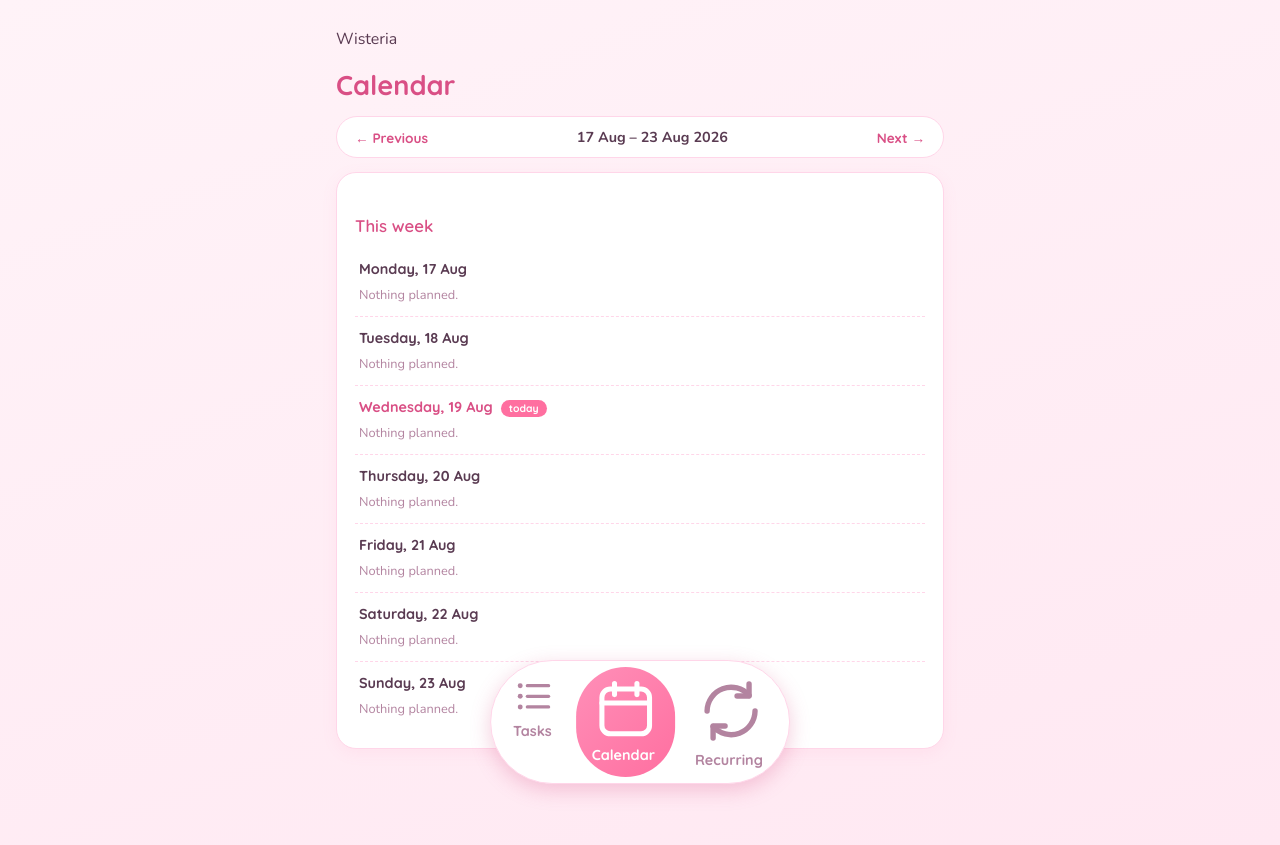
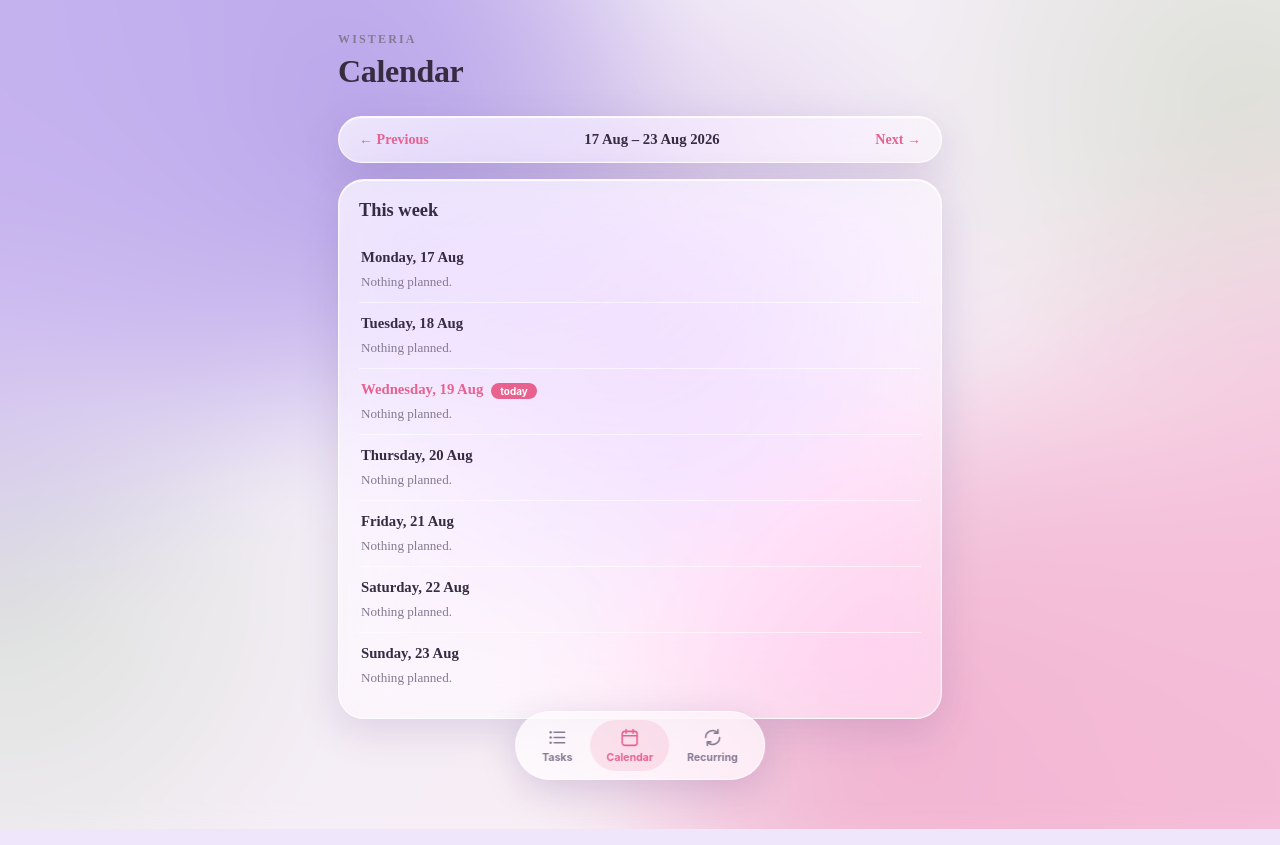
Before and after one commit to kilonalimo/study-organiser, a Flask app: page /calendar in a window 1280 px wide. Run offline with Flask 3, Linux system fonts and the light colour scheme; data that the repository does not hold is empty.

Commit message:
Redesign

```diff
--- a/static/style.css
+++ b/static/style.css
@@ -1,129 +1,144 @@
-@import url('https://fonts.googleapis.com/css2?family=Quicksand:wght@500;600;700&family=Nunito:wght@400;600;700&display=swap');
-
 :root {
-    --student: #ff6fa0;      /* pink */
-    --ta: #b183e0;           /* lavender */
-    --guild: #ff9f6e;  /* peach */
-    --bg: #fff3f8;
-    --card: #ffffff;
-    --text: #5a3b52;
-    --muted: #b384a0;
-    --border: #ffd6e9;
-    --accent: #ff6fa0;
-    --accent-dark: #d94f85;
+    --rose: #e8618f;       /* Student */
+    --lavender: #8f7bc4;   /* TA */
+    --blue: #5b8fd9;       /* Guild */
+    --text: #362c42;
+    --muted: #857a92;
+    --glass: rgba(255,255,255,0.38);
+    --glass-strong: rgba(255,255,255,0.7);
+    --glass-border: rgba(255,255,255,0.8);
+    --serif: "Times New Roman", Times, "Baskerville", "Baskerville Old Face", "GFS Baskerville", "Libre Baskerville", Georgia, serif;
 }
 
-* { box-sizing: border-box; }
+* { box-sizing: border-box; -webkit-tap-highlight-color: transparent; }
+html, body { height: 100%; }
 
-.bottomnav {
-    position: fixed;
-    left: 50%;
-    bottom: calc(16px + env(safe-area-inset-bottom));
-    transform: translateX(-50%);
-    display: flex;
-    gap: 4px;
-    background: white;
-    padding: 6px;
-    border-radius: 999px;
-    box-shadow: 0 6px 20px rgba(217, 79, 133, 0.28);
-    border: 1.5px solid var(--border);
-    z-index: 100;
+body {
+    font-family: var(--serif);
+    color: var(--text);
+    margin: 0;
+    min-height: 100vh;
+    position: relative;
+    overflow-x: hidden;
 }
 
-.bottomnav a {
-    text-decoration: none;
-    font-family: 'Quicksand', sans-serif;
-    font-weight: 700;
-    font-size: 0.9rem;
-    color: var(--muted);
-    padding: 8px 16px;
-    border-radius: 999px;
+/* Soft out-of-focus "wisteria" backdrop — a gentle diagonal wash, lavender
+   in the top-left melting into blush pink at the bottom-right, with a
+   whisper of green. No photo, just a few large, softly blurred gradients. */
+.bg {
+    position: fixed;
+    inset: -12%;
+    z-index: -1;
+    background:
+        radial-gradient(circle at 8%  8%,  #c3b3ea 0%, transparent 34%),
+        radial-gradient(circle at 22% 4%,  #b8a6e6 0%, transparent 30%),
+        radial-gradient(circle at 4%  26%, #cdb9ec 0%, transparent 30%),
+        radial-gradient(circle at 30% 20%, #a897dd 0%, transparent 28%),
+        radial-gradient(circle at 50% 40%, #d3bfe6 0%, transparent 36%),
+        radial-gradient(circle at 92% 90%, #f0bcd6 0%, transparent 34%),
+        radial-gradient(circle at 78% 96%, #eeb3cf 0%, transparent 30%),
+        radial-gradient(circle at 96% 68%, #f3c6dc 0%, transparent 30%),
+        radial-gradient(circle at 68% 84%, #e8aecb 0%, transparent 28%),
+        radial-gradient(circle at 88% 20%, rgba(172,196,160,0.35) 0%, transparent 22%),
+        radial-gradient(circle at 10% 70%, rgba(172,196,160,0.3) 0%, transparent 22%),
+        linear-gradient(135deg, #f1ecfb 0%, #f4eef6 45%, #fbeef2 100%);
+    filter: blur(38px) saturate(1.1);
 }
 
-.bottomnav a.active {
-    color: white;
-    background: linear-gradient(135deg, #ff8fb8, #ff6fa0);
+.content {
+    max-width: 640px;
+    margin: 0 auto;
+    padding: 32px 18px calc(110px + env(safe-area-inset-bottom));
 }
 
-body {
-    font-family: 'Nunito', -apple-system, BlinkMacSystemFont, "Segoe UI", sans-serif;
-    background: linear-gradient(160deg, #fff3f8 0%, #ffe8f2 100%);
-    color: var(--text);
-    max-width: 640px;
-    margin: 0 auto;
-    padding: 28px 16px calc(96px + env(safe-area-inset-bottom));
-    min-height: 100vh;
+.eyebrow-row {
+    display: flex;
+    align-items: center;
+    justify-content: space-between;
+    flex-wrap: wrap;
+    gap: 8px;
+    margin-bottom: 6px;
+}
+
+.eyebrow {
+    font-size: 0.75rem;
+    font-weight: 700;
+    letter-spacing: 0.18em;
+    color: var(--muted);
+    text-transform: uppercase;
 }
 
 h1 {
-    font-family: 'Quicksand', sans-serif;
+    font-size: 2rem;
     font-weight: 700;
-    font-size: 1.7rem;
-    margin-bottom: 4px;
-    color: var(--accent-dark);
-    display: flex;
-    align-items: center;
-    gap: 8px;
+    letter-spacing: -0.01em;
+    margin: 2px 0 26px;
+    color: var(--text);
 }
 
 h2 {
-    font-family: 'Quicksand', sans-serif;
-    font-weight: 600;
-    font-size: 1.05rem;
-    color: var(--accent-dark);
-    margin: 24px 0 12px;
-    display: flex;
-    align-items: center;
-    gap: 6px;
+    font-size: 1.15rem;
+    font-weight: 700;
+    color: var(--text);
+    margin: 0 0 16px;
 }
 
-section.add-task, section.task-list {
-    background: var(--card);
-    border: 1.5px solid var(--border);
-    border-radius: 20px;
-    padding: 18px;
-    margin-top: 14px;
-    box-shadow: 0 4px 16px rgba(255, 111, 160, 0.08);
+.glass {
+    position: relative;
+    background:
+        linear-gradient(155deg, rgba(255,255,255,0.55), rgba(255,255,255,0.12) 55%),
+        var(--glass);
+    backdrop-filter: blur(34px) saturate(1.9);
+    -webkit-backdrop-filter: blur(34px) saturate(1.9);
+    border: 1px solid var(--glass-border);
+    border-radius: 26px;
+    padding: 20px;
+    margin-top: 16px;
+    box-shadow:
+        0 12px 40px rgba(90, 60, 130, 0.16),
+        inset 0 1px 1px rgba(255,255,255,0.9),
+        inset 0 0 0 1px rgba(255,255,255,0.12);
+    overflow: hidden;
 }
 
 form label {
     display: block;
-    font-size: 0.85rem;
+    font-size: 0.82rem;
     font-weight: 600;
     color: var(--muted);
-    margin-bottom: 12px;
+    margin-bottom: 14px;
 }
 
 form input, form select {
     display: block;
     width: 100%;
-    margin-top: 5px;
-    padding: 9px 12px;
-    border: 1.5px solid var(--border);
-    border-radius: 12px;
+    margin-top: 6px;
+    padding: 11px 13px;
+    border: 1px solid rgba(255,255,255,0.85);
+    border-radius: 14px;
     font-size: 1rem;
     font-family: inherit;
-    background: #fffbfd;
+    background: rgba(255,255,255,0.55);
     color: var(--text);
 }
 
 form input:focus, form select:focus {
     outline: none;
-    border-color: var(--accent);
-    box-shadow: 0 0 0 3px rgba(255, 111, 160, 0.15);
+    border-color: var(--rose);
+    background: rgba(255,255,255,0.85);
 }
 
 button {
-    background: linear-gradient(135deg, #ff8fb8, #ff6fa0);
+    background: linear-gradient(135deg, #f0729e, var(--rose));
     color: white;
     border: none;
     border-radius: 999px;
-    padding: 11px 20px;
+    padding: 12px 22px;
     font-size: 0.95rem;
     font-weight: 700;
-    font-family: 'Quicksand', sans-serif;
+    font-family: var(--serif);
     cursor: pointer;
-    box-shadow: 0 3px 10px rgba(255, 111, 160, 0.35);
+    box-shadow: 0 6px 18px rgba(232, 97, 143, 0.35);
     transition: transform 0.1s ease;
 }
 button:hover { transform: translateY(-1px); }
@@ -133,64 +148,62 @@ ul { list-style: none; padding: 0; margin: 0; }
 .task {
     display: flex;
     align-items: center;
-    gap: 8px;
+    gap: 10px;
     flex-wrap: wrap;
-    padding: 12px 10px;
-    border-bottom: 1.5px dashed var(--border);
-    border-left: 5px solid transparent;
-    border-radius: 10px;
+    padding: 13px 4px;
+    border-bottom: 1px solid rgba(255,255,255,0.6);
 }
 .task:last-child { border-bottom: none; }
 
-.task.role-student { border-left-color: var(--student); background: rgba(255, 111, 160, 0.04); }
-.task.role-ta { border-left-color: var(--ta); background: rgba(177, 131, 224, 0.05); }
-.task.role-guild { border-left-color: var(--guild); background: rgba(255, 159, 110, 0.05); }
-
-.task.completed { opacity: 0.45; text-decoration: line-through; }
+.task.completed { opacity: 0.45; }
+.task.completed .title { text-decoration: line-through; }
 
 .badge {
-    font-family: 'Quicksand', sans-serif;
-    font-size: 0.7rem;
+    font-size: 0.68rem;
     font-weight: 700;
-    padding: 3px 10px;
+    letter-spacing: 0.02em;
+    padding: 4px 11px;
     border-radius: 999px;
-    color: white;
 }
-.role-student .badge { background: var(--student); }
-.role-ta .badge { background: var(--ta); }
-.role-guild .badge { background: var(--guild); }
+.role-student .badge { background: rgba(232, 97, 143, 0.16); color: var(--rose); }
+.role-ta .badge { background: rgba(143, 123, 196, 0.18); color: var(--lavender); }
+.role-guild .badge { background: rgba(91, 143, 217, 0.16); color: var(--blue); }
 
-.title { font-weight: 700; }
-.course { font-size: 0.8rem; color: var(--muted); }
-.due { font-size: 0.8rem; color: var(--muted); font-weight: 600; }
-.empty { color: var(--muted); font-size: 0.9rem; }
+.title { font-weight: 700; font-size: 0.98rem; }
+.course { font-size: 0.82rem; color: var(--muted); }
+.due { font-size: 0.82rem; color: var(--muted); font-weight: 500; }
+.empty { color: var(--muted); font-size: 0.92rem; }
 
-.toggle-form, .delete-form { display: inline; }
+.toggle-form, .delete-form { display: inline-flex; }
 
 .check {
-    width: 24px;
-    height: 24px;
+    width: 25px;
+    height: 25px;
     padding: 0;
     border-radius: 50%;
-    border: 2px solid var(--border);
-    background: white;
-    color: var(--guild);
-    font-size: 0.8rem;
-    line-height: 1;
+    border: 1.5px solid rgba(255,255,255,0.9);
+    background: rgba(255,255,255,0.6);
+    color: white;
     cursor: pointer;
     flex-shrink: 0;
     display: inline-flex;
     align-items: center;
     justify-content: center;
-    text-align: center;
+    box-shadow: none;
 }
-.check:hover { border-color: var(--accent); }
+.check:hover { border-color: var(--rose); transform: none; }
+.check svg { width: 13px; height: 13px; }
+.check.done {
+    background: linear-gradient(135deg, #f0729e, var(--rose));
+    border-color: transparent;
+    box-shadow: 0 4px 12px rgba(232, 97, 143, 0.35);
+}
 
 .edit-link {
     margin-left: auto;
-    font-size: 0.8rem;
+    font-size: 0.82rem;
     font-weight: 600;
-    color: var(--accent-dark);
+    color: var(--rose);
     text-decoration: none;
 }
 .edit-link:hover { text-decoration: underline; }
@@ -227,32 +242,27 @@ ul { list-style: none; padding: 0; margin: 0; }
     display: flex;
     align-items: center;
     justify-content: space-between;
-    background: var(--card);
-    border: 1.5px solid var(--border);
-    border-radius: 999px;
-    padding: 10px 18px;
-    margin-top: 14px;
+    padding: 14px 20px;
 }
 
 .week-link {
-    font-family: 'Quicksand', sans-serif;
     font-weight: 700;
-    font-size: 0.85rem;
-    color: var(--accent-dark);
+    font-size: 0.88rem;
+    color: var(--rose);
     text-decoration: none;
 }
 .week-link:hover { text-decoration: underline; }
 
 .week-label {
     font-weight: 700;
-    font-size: 0.9rem;
+    font-size: 0.92rem;
     color: var(--text);
 }
 
 .hint {
-    font-size: 0.8rem;
+    font-size: 0.82rem;
     color: var(--muted);
-    margin: -4px 0 10px;
+    margin: -6px 0 12px;
 }
 
 .plan-form {
@@ -261,95 +271,127 @@ ul { list-style: none; padding: 0; margin: 0; }
     align-items: center;
     margin-left: auto;
     width: 100%;
-    margin-top: 6px;
+    margin-top: 8px;
 }
 
 .plan-form input[type="date"] {
     flex: 1;
     margin: 0;
-    padding: 7px 10px;
-    font-size: 0.85rem;
+    padding: 8px 10px;
+    font-size: 0.88rem;
 }
 
 .plan-form button {
-    padding: 7px 14px;
+    padding: 8px 16px;
     font-size: 0.85rem;
     white-space: nowrap;
 }
 
 .day-block {
-    padding: 12px 4px;
-    border-bottom: 1.5px dashed var(--border);
+    padding: 12px 2px;
+    border-bottom: 1px solid rgba(255,255,255,0.6);
 }
 .day-block:last-child { border-bottom: none; }
 
 .day-block h3 {
-    font-family: 'Quicksand', sans-serif;
-    font-size: 0.9rem;
+    font-size: 0.92rem;
     font-weight: 700;
     color: var(--text);
     margin: 0 0 8px;
 }
 
-.day-block.today h3 {
-    color: var(--accent-dark);
-}
+.day-block.today h3 { color: var(--rose); }
 .day-block.today h3::after {
     content: "today";
-    font-size: 0.65rem;
+    font-family: -apple-system, BlinkMacSystemFont, "SF Pro Text", sans-serif;
+    font-size: 0.62rem;
     font-weight: 700;
     color: white;
-    background: var(--accent);
-    padding: 2px 8px;
+    background: var(--rose);
+    padding: 2px 9px;
     border-radius: 999px;
     margin-left: 8px;
     vertical-align: middle;
 }
 
-.day-block .empty { font-size: 0.8rem; margin: 0; }
+.day-block .empty { font-size: 0.82rem; margin: 0; }
 
 .back-link {
-    color: var(--accent-dark);
+    color: var(--rose);
     font-weight: 600;
-    font-size: 0.9rem;
+    font-size: 0.92rem;
     text-decoration: none;
 }
 .back-link:hover { text-decoration: underline; }
 
-.google-status {
-    max-width: 640px;
-    margin: 0 auto;
-    padding: 0 16px;
+.google-form {
     display: flex;
     align-items: center;
-    gap: 10px;
-    font-size: 0.8rem;
+    gap: 8px;
+}
+
+.google-connect-link, .google-connected {
+    font-family: -apple-system, BlinkMacSystemFont, "SF Pro Text", sans-serif;
+    font-size: 0.72rem;
+    font-weight: 700;
+    text-decoration: none;
+    padding: 5px 12px;
+    border-radius: 999px;
 }
 
 .google-connect-link {
-    color: var(--accent-dark);
-    font-weight: 700;
-    text-decoration: none;
-    background: #ffe3ef;
-    padding: 4px 12px;
-    border-radius: 999px;
+    color: var(--rose);
+    background: rgba(232, 97, 143, 0.14);
 }
 .google-connect-link:hover { text-decoration: underline; }
 
 .google-connected {
     color: #2f8f5b;
-    font-weight: 700;
-    background: #e3f7ec;
-    padding: 4px 12px;
-    border-radius: 999px;
+    background: rgba(63, 168, 113, 0.15);
 }
 
 .google-disconnect {
     background: none;
     border: none;
+    box-shadow: none;
     color: var(--muted);
-    font-size: 0.75rem;
+    font-family: -apple-system, BlinkMacSystemFont, "SF Pro Text", sans-serif;
+    font-size: 0.68rem;
     text-decoration: underline;
     cursor: pointer;
     padding: 0;
 }
+.google-disconnect:hover { transform: none; color: var(--rose); }
+
+nav.bottomnav {
+    position: fixed;
+    left: 50%;
+    bottom: calc(20px + env(safe-area-inset-bottom));
+    transform: translateX(-50%);
+    display: flex;
+    gap: 2px;
+    background: var(--glass-strong);
+    backdrop-filter: blur(30px) saturate(1.6);
+    -webkit-backdrop-filter: blur(30px) saturate(1.6);
+    padding: 8px 10px;
+    border-radius: 999px;
+    border: 1px solid var(--glass-border);
+    box-shadow: 0 10px 36px rgba(90, 60, 130, 0.2);
+    z-index: 100;
+}
+
+nav.bottomnav a {
+    text-decoration: none;
+    font-family: -apple-system, BlinkMacSystemFont, "SF Pro Text", sans-serif;
+    display: flex;
+    flex-direction: column;
+    align-items: center;
+    gap: 3px;
+    font-size: 0.66rem;
+    font-weight: 700;
+    color: var(--muted);
+    padding: 7px 16px;
+    border-radius: 999px;
+}
+nav.bottomnav a svg { width: 21px; height: 21px; }
+nav.bottomnav a.active { color: var(--rose); background: rgba(232, 97, 143, 0.14); }
```
Also changed, not shown: other parts of static/style.css (+12 -10 lines).
